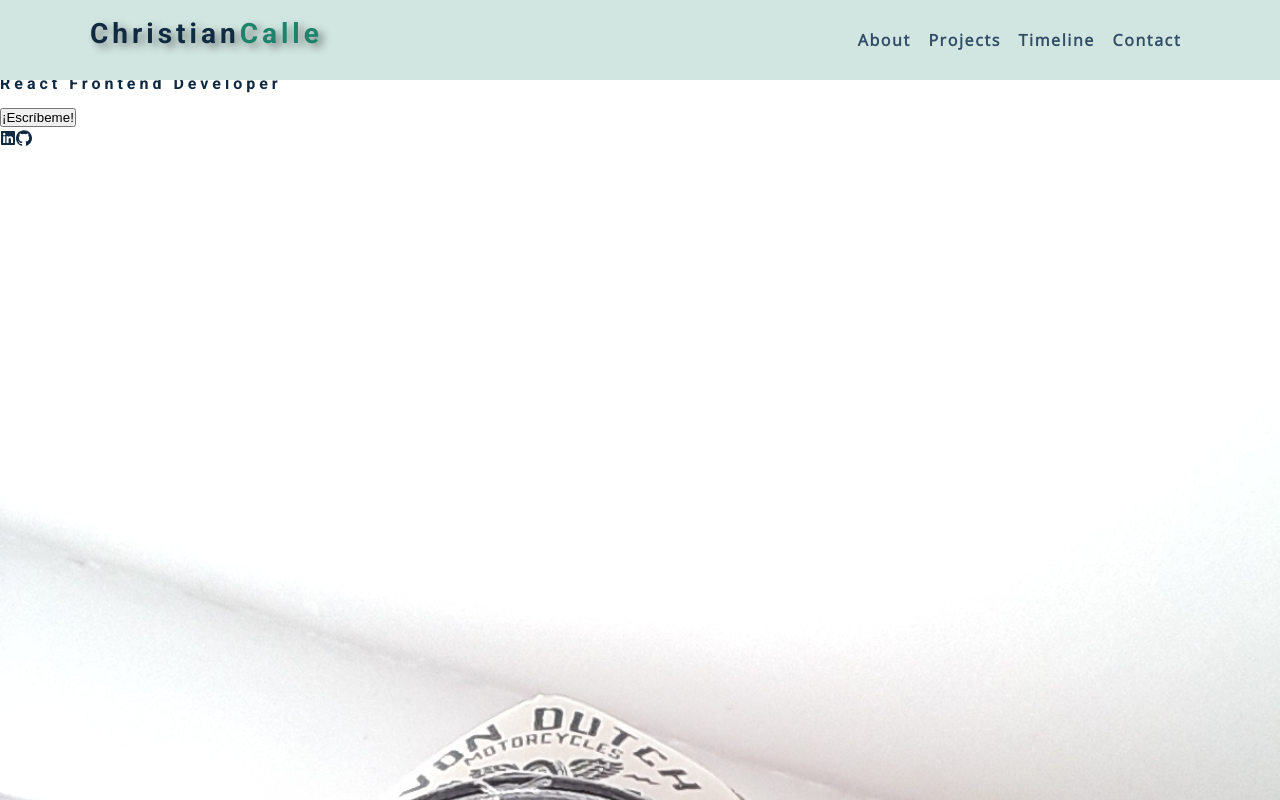
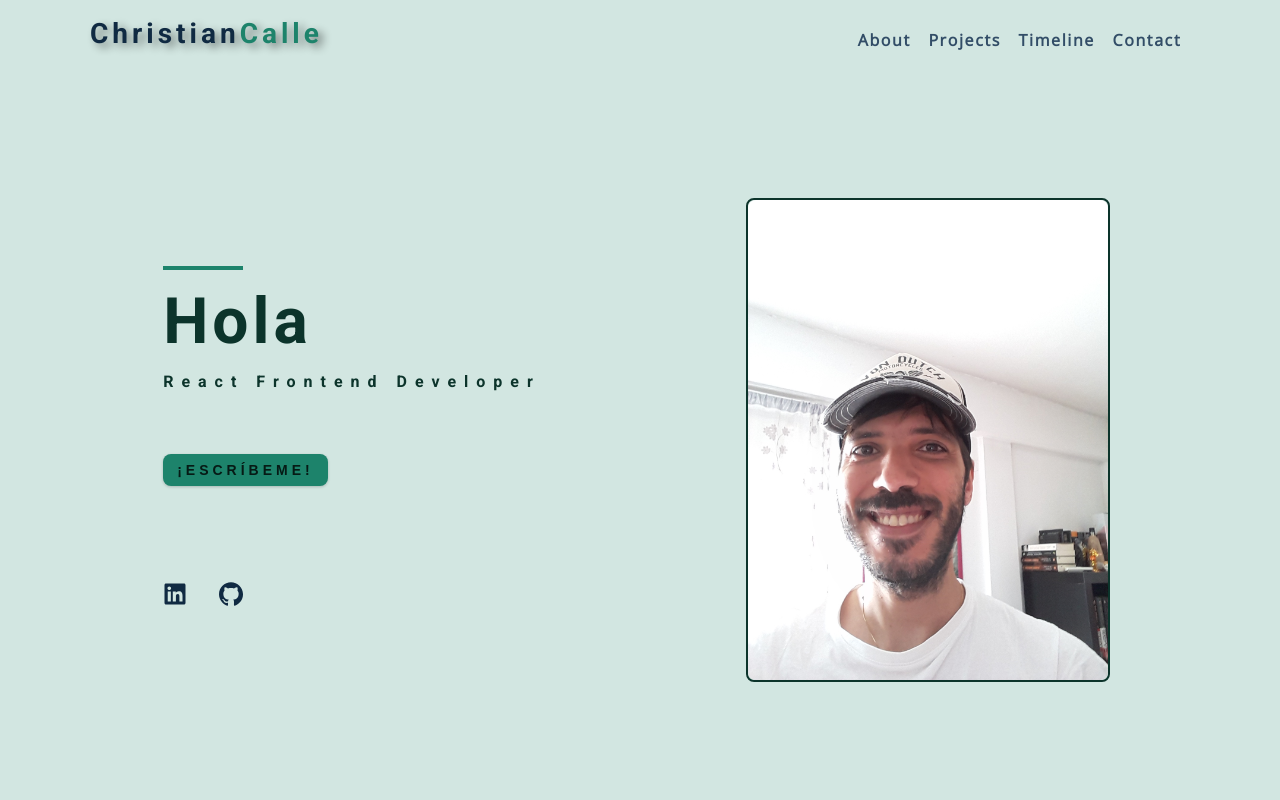
Before and after one commit to Ciriero/Personal_web, a React (Create React App) app: page / in a window 1280 px wide. Shown: the top 800 px of the page. Built offline with nearby package versions, Linux system fonts and the light colour scheme.

Commit message:
added styles hero.js

```diff
--- a/src/components/Hero.js
+++ b/src/components/Hero.js
@@ -1,20 +1,21 @@
 import React from 'react'
 import { FaLinkedin } from "react-icons/fa";
 import { ImGithub } from "react-icons/im";
+import { HeroButton, HeroCenter, HeroContainer, HeroSocial } from '../styles/Hero.styles';
 
 const Hero = () => {
   return (
-    <section>
-    <div className="animate__fadeIn">
+    <HeroContainer>
+    <HeroCenter>
       <article className="hero-info">
         <div className="underline"></div>
         <h1>Hola</h1>
         <h4>React Frontend Developer</h4>
-        <button>¡Escríbeme!</button>
-        <div>
+        <HeroButton>¡Escríbeme!</HeroButton>
+        <HeroSocial>
           <FaLinkedin />
           <ImGithub />
-        </div>
+        </HeroSocial>
       </article>
       <article className="hero-img">
         <img
@@ -23,8 +24,8 @@ const Hero = () => {
           className="hero-photo"
         />
       </article>
-    </div>
-  </section>
+    </HeroCenter>
+  </HeroContainer>
   )
 }
 
--- a/src/styles/Hero.styles.js
+++ b/src/styles/Hero.styles.js
@@ -0,0 +1,90 @@
+import styled from "styled-components";
+
+export const HeroContainer = styled.header`
+  background-color: var(--clr-primary-9);
+  transition: 1s all ease;
+`;
+
+export const HeroCenter = styled.div`
+  width: 90vw;
+  margin: 0rem auto;
+  max-width: 1170px;
+  margin-top: 5rem;
+  min-height: calc(100vh - 5rem);
+  display: grid;
+  place-items: center;
+  .hero-img {
+    display: none;
+  }
+  .underline {
+    width: 5rem;
+    height: 0.25rem;
+    margin-bottom: 1.25rem;
+    background-color: var(--clr-primary-5);
+
+  }
+  .hero-info {
+    h1 {
+      color: var(--clr-primary-2);
+      transition: 1s all ease;
+    }
+    h4 {
+      margin-bottom: 0.5rem;
+      letter-spacing: 0.5rem;
+      line-height: 2rem;
+      color: var(--clr-primary-2);
+      transition: 1s all ease;
+    }
+  }
+  @media screen and (min-width: 800px) {
+    grid-template-columns: 1fr 1fr;
+    .hero-photo {
+      max-width: 25rem;
+      max-height: 30rem;
+      object-fit: cover;
+      border-radius: var(--radius);
+      position: relative;
+    }
+    .hero-img {
+      display: block;
+      position: relative;
+      border-radius: var(--radius);
+      border: 2px solid var(--clr-primary-2);
+    }
+  }
+`;
+
+export const HeroButton = styled.button`
+  text-transform: uppercase;
+  background: var(--clr-primary-5);
+  color: var(--clr-primary-1);
+  padding: 0.375rem 0.75rem;
+  letter-spacing: var(--spacing);
+  display: inline-block;
+  font-weight: 700;
+  transition: var(--transition);
+  font-size: 0.875rem;
+  border: 2px solid transparent;
+  cursor: pointer;
+  box-shadow: 0 1px 3px rgb(0 0 0 / 20%);
+  border-radius: var(--radius);
+  margin: 3rem 0rem;
+  :hover {
+    background-color: var(--clr-primary-9);
+  }
+`;
+
+export const HeroSocial = styled.div`
+  font-size: 1.5rem;
+
+  svg {
+    margin-right: 2rem;
+    margin-top: 3rem;
+    cursor: pointer;
+    color: ${({ theme }) => theme.text};
+    transition: 0.5s all ease;
+    :hover {
+      color: var(--clr-primary-5);
+    }
+  }
+`;
```
